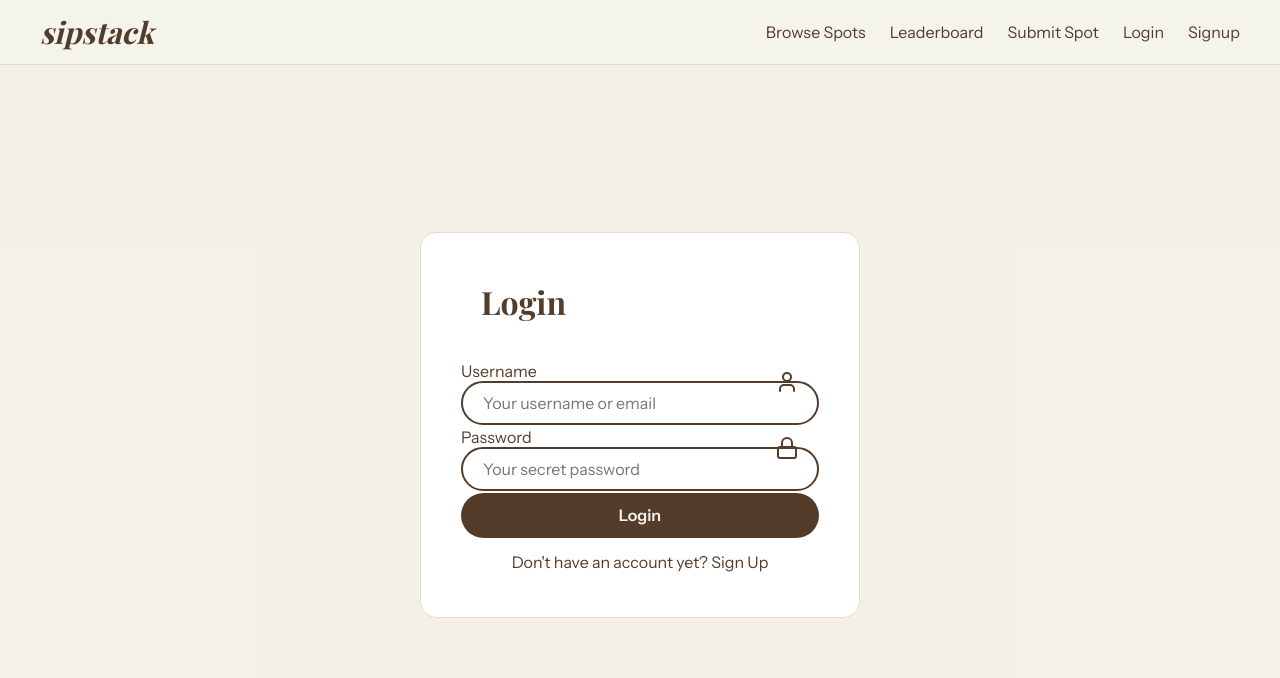
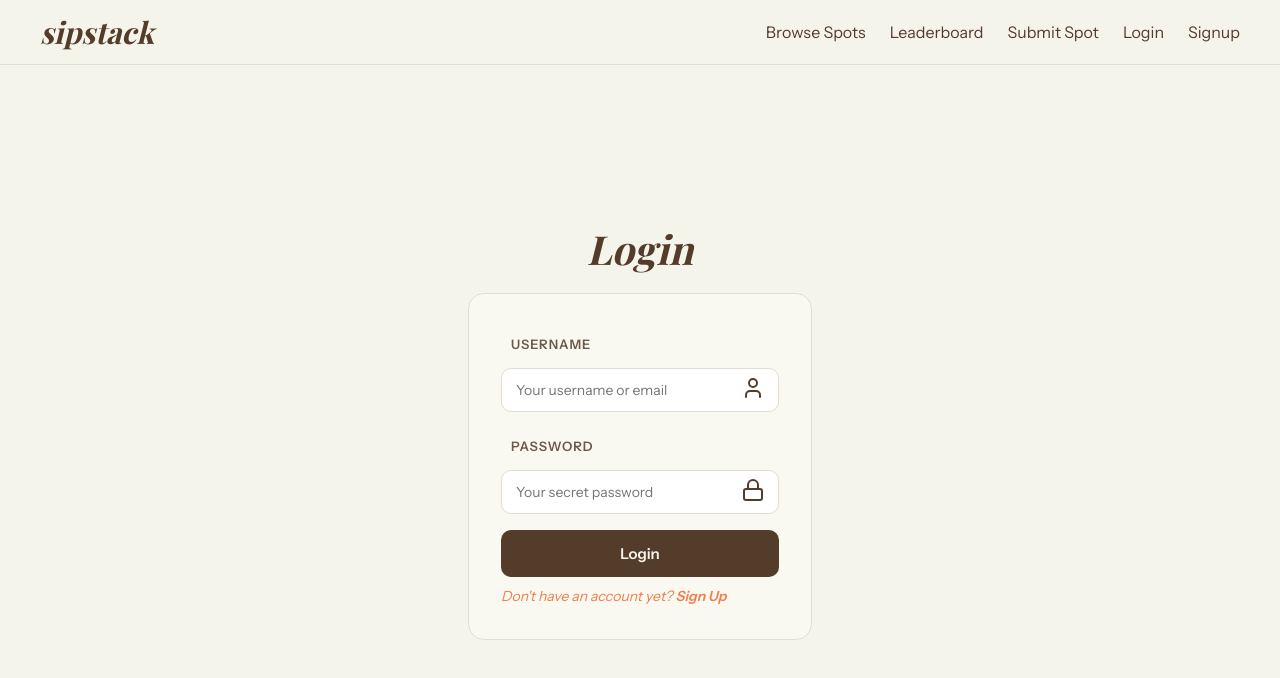
Before and after one commit to GerundiumLovecraft/team-hot-chip-group-project, a React (Vite) app in the folder frontend/: page /login in a window 1280 px wide. Shown: the top 678 px of the page. Built offline with nearby package versions, Linux system fonts and the light colour scheme; no server answers; a web font is replaced by a local one.

Commit message:
refactor the login and sign up css to align

```diff
--- a/frontend/src/pages/Login/LoginPage.css
+++ b/frontend/src/pages/Login/LoginPage.css
@@ -1,90 +1,105 @@
+/* ── Page ─────────────────────────────────────── */
 .login-page {
-  min-height: calc(100vh - 80px);
+  min-height: calc(100vh - 65px);
   display: flex;
+  flex-direction: column;
   align-items: center;
   justify-content: center;
   padding: 40px 24px;
-  background-color: rgba(245, 240, 230, 0.7);
+  background-color: #f5f4eb;
 }
 
+/* ── Card ─────────────────────────────────────── */
 .login-card {
+  max-width: 440px;
+  padding: 48px;
   width: 100%;
-  max-width: 440px;
-  padding: 30px 40px;
-  background-color: var(--color-white);
-  border: 1px solid var(--color-cream2);
   border-radius: 16px;
-  box-sizing: border-box;
 }
 
 .login-header {
-  margin-bottom: 20px;
+  margin-bottom: 4px;
+  text-align: center;
 }
 
 .login-header h2 {
-  color: var(--color-brown);
-  font-size: 32px;
-  margin: 0;
-  padding: 20px;
+  margin-bottom: 6px;
+  font-family: var(--font-heading);
+  font-size: 2.5rem;
+  font-style: italic;
 }
 
-.login-header p {
-  color: var(--color-brown);
-  margin: 0;
-}
-
+/* ── Form ─────────────────────────────────────── */
 .login-form {
-  display: flex;
+  display: block;
   flex-direction: column;
+  gap: 20px;
+  background: #f9f9f1;
+  border-radius: 16px;
+  padding: 32px;
+  border: 1px solid var(--color-cream2);
+  margin-top: 20px;
 }
 
 .form-group-user,
 .form-group-pass {
+  display: flex;
+  flex-direction: column;
   position: relative;
   width: 100%;
-  height: 50px;
   margin: 0 0 16px 0;
+  gap: 6px;
   color: var(--color-brown);
+}
+
+.form-group-user label,
+.form-group-pass label {
+    font-size: 13px;
+    font-weight: 600;
+    padding: 10px;
+    text-transform: uppercase;
+    letter-spacing: 0.07em;
+    color: var(--color-brown);
+    opacity: 0.85;
 }
 
 .form-group-user input,
 .form-group-pass input {
+  background-color: var(--color-white);
+  border: 1.5px solid var(--color-cream2);
+  border-radius: 10px;
+  padding: 12px 14px;
+  font-size: 14px;
+  font-family: var(--font-body);
+  transition: border-color 0.2s, box-shadow 0.2s;
+  color: var(--color-brown);
+  outline: none;
   width: 100%;
-  height: 80%;
-  background: transparent;
-  border: 2px solid rgba(255, 255, 255, 0.2);
-  outline: solid var(--color-brown);
-  outline-style: auto;
-  border-radius: 40px;
-  font-size: 16px;
-  font-family: var(--font-body);
-  color: var(--color-brown);
-  padding: 20px 45px 20px 20px;
   box-sizing: border-box;
 }
 
-.form-group-user input::placeholder,
+/* .form-group-user input::placeholder,
 .form-group-pass input::placeholder {
   transition: opacity 0.2s ease;
-}
+} */
 
-.form-group-user input:focus::placeholder,
-.form-group-pass input:focus::placeholder {
-  opacity: 0;
+.form-group-user input:focus,
+.form-group-pass input:focus {
+  border-color: var(--color-salmon);
+  box-shadow: 0 0 0 2px rgb(235, 164, 176);
 }
 
 .login-button {
-  width: 100%;
-  height: 45px;
+  background-color: var(--color-brown);
+  color: var(--color-cream);
   border: none;
-  outline: none;
-  border-radius: 40px;
-  cursor: pointer;
-  font-size: 16px;
+  border-radius: 10px;
+  padding: 14px;
+  font-size: 15px;
   font-weight: 600;
   font-family: var(--font-body);
-  background-color: var(--color-brown);
-  color: var(--color-cream);
+  cursor: pointer;
+  width: 100%;
 }
 
 .login-button:hover {
@@ -94,32 +109,39 @@
 .user-icon,
 .lock-icon {
   position: absolute;
-  right: 20px;
-  top: 43%;
-  transform: translateY(-50%);
+  right: 14px;
+  bottom: 8px;
+  top: 58%;
   pointer-events: none;
   color: var(--color-brown);
 }
 
+/* ── Error ─────────────────────────────────────── */
 .error-message {
   color: var(--color-error);
+  background-color:  #fdf0ed;
+  border: 1px solid #e8b4a8;
+  border-radius: 10px;
+  padding: 12px, 12px;
   font-size: 14px;
-  margin: 0 0 16px 0;
 }
 
+/* ── Sign up Link ─────────────────────────────────────── */
 .signup-option {
-  padding: 12px;
-  margin: 0;
-  text-align: center;
-  color: var(--color-brown);
+  display: block;
+  margin-top: 8px;
+  font-size: 14px;
+  opacity: 0.7;
+  font-style: italic;
+  color: rgb(236, 74, 10)
 }
 
 .signup-link {
-  display: inline-block;
-  color: var(--color-brown);
-  transition: transform 0.2s ease;
+  font-weight: 700;
+  color: rgb(236, 74, 10)
 }
 
+.signup-option:hover,
 .signup-link:hover {
   transform: scale(1.05);
 }
--- a/frontend/src/pages/Signup/SignupPage.css
+++ b/frontend/src/pages/Signup/SignupPage.css
@@ -1,14 +1,16 @@
+/* ── Page ─────────────────────────────────────── */
 .signup-page {
     min-height: calc(100vh - 65px);
     display: flex;
+    flex-direction: column;
     align-items: center;
     justify-content: center;
     padding: 40px 24px;
+    background-color: #f5f4eb;
 }
 
+/* ── Card ─────────────────────────────────────── */
 .signup-card {
-    background-color: var(--color-white);
-    border: 1px solid var(--color-cream2);
     border-radius: 16px;
     padding: 48px;
     width: 100%;
@@ -16,30 +18,55 @@
 }
 
 .signup-header {
-    margin-bottom: 32px;
+    margin-bottom: 4px;
+    text-align: center;
 }
 
 .signup-header h2 {
-    margin-bottom: 8px;
+    margin-bottom: 6px;
+    font-family: var(--font-heading);
+    font-size: 2.5rem;
+    font-style: italic;
 }
 
 .signup-header p {
     opacity: 0.7;
     font-size: 15px;
+    font-style: italic;
+    margin-bottom: 15px;
+    color: rgb(236, 74, 10)
+}
+
+/* ── Login link ─────────────────────────────────────── */
+.login-option {
+    display: block;
+    margin-top: 8px;
+    font-size: 14px;
+    opacity: 0.7;
+    font-style: italic;
+    color: rgb(236, 74, 10)
 }
 
 .login-link {
-    display: block;
-    margin-top: 8px;
-    font-size: 14px;
-    color: var(--color-brown);
-    opacity: 0.7;
+    font-weight: 700;
+    color: rgb(236, 74, 10)
 }
 
+.login-link:hover,
+.login-option:hover{
+    transform: scale(1.05);
+}
+
+/* ── Form ─────────────────────────────────────── */
 .signup-form {
     display: flex;
     flex-direction: column;
     gap: 20px;
+    background: #f9f9f1;
+    border-radius: 16px;
+    padding: 32px;
+    border: 1px solid var(--color-cream2);
+    margin-top: 20px;
 }
 
 .form-group {
@@ -52,17 +79,19 @@
     font-size: 13px;
     font-weight: 600;
     text-transform: uppercase;
-    letter-spacing: 0.06em;
-    opacity: 0.6;
+    letter-spacing: 0.07em;
+    color: var(--color-brown);
+    opacity: 0.85;
 }
 
 .form-group input {
-    background-color: var(--color-cream);
-    border: 1px solid var(--color-cream2);
+    background-color: var(--color-white);
+    border: 1.5px solid var(--color-cream2);
     border-radius: 10px;
-    padding: 14px 18px;
-    font-size: 16px;
+    padding: 12px 14px;
+    font-size: 14px;
     font-family: var(--font-body);
+    transition: border-color 0.2s, box-shadow 0.2s;
     color: var(--color-brown);
     outline: none;
     width: 100%;
@@ -70,7 +99,8 @@
 }
 
 .form-group input:focus {
-    border-color: var(--color-brown);
+    border-color: var(--color-salmon);
+    box-shadow: 0 0 0 2px rgb(235, 164, 176);
 }
 
 .signup-btn {
@@ -90,7 +120,12 @@
     opacity: 0.9;
 }
 
+/* ── Error ─────────────────────────────────────── */
 .errorMessage {
     color: var(--color-error);
+    background-color:  #fdf0ed;
+    border: 1px solid #e8b4a8;
+    border-radius: 10px;
+    padding: 12px, 12px;
     font-size: 14px;
 }
```
